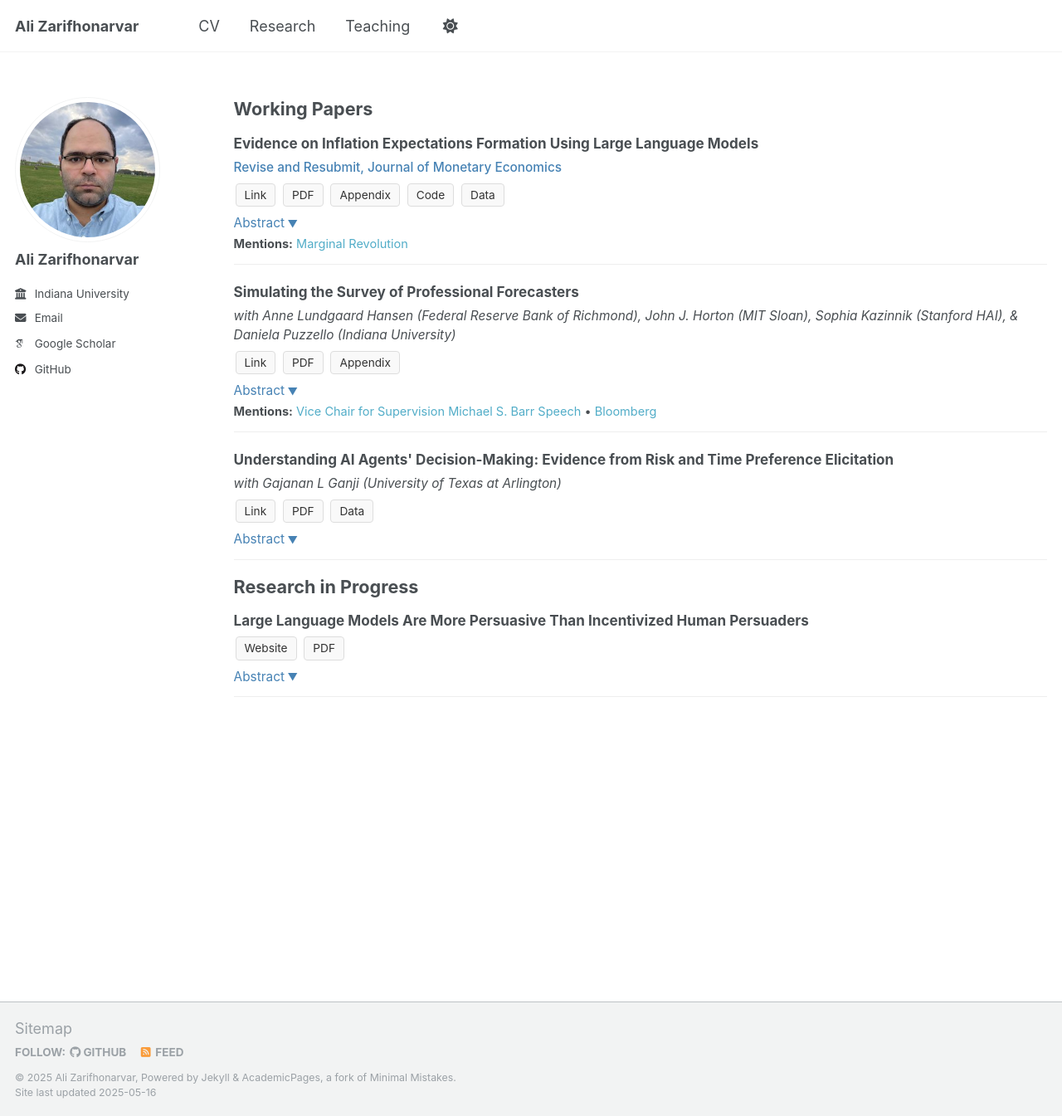
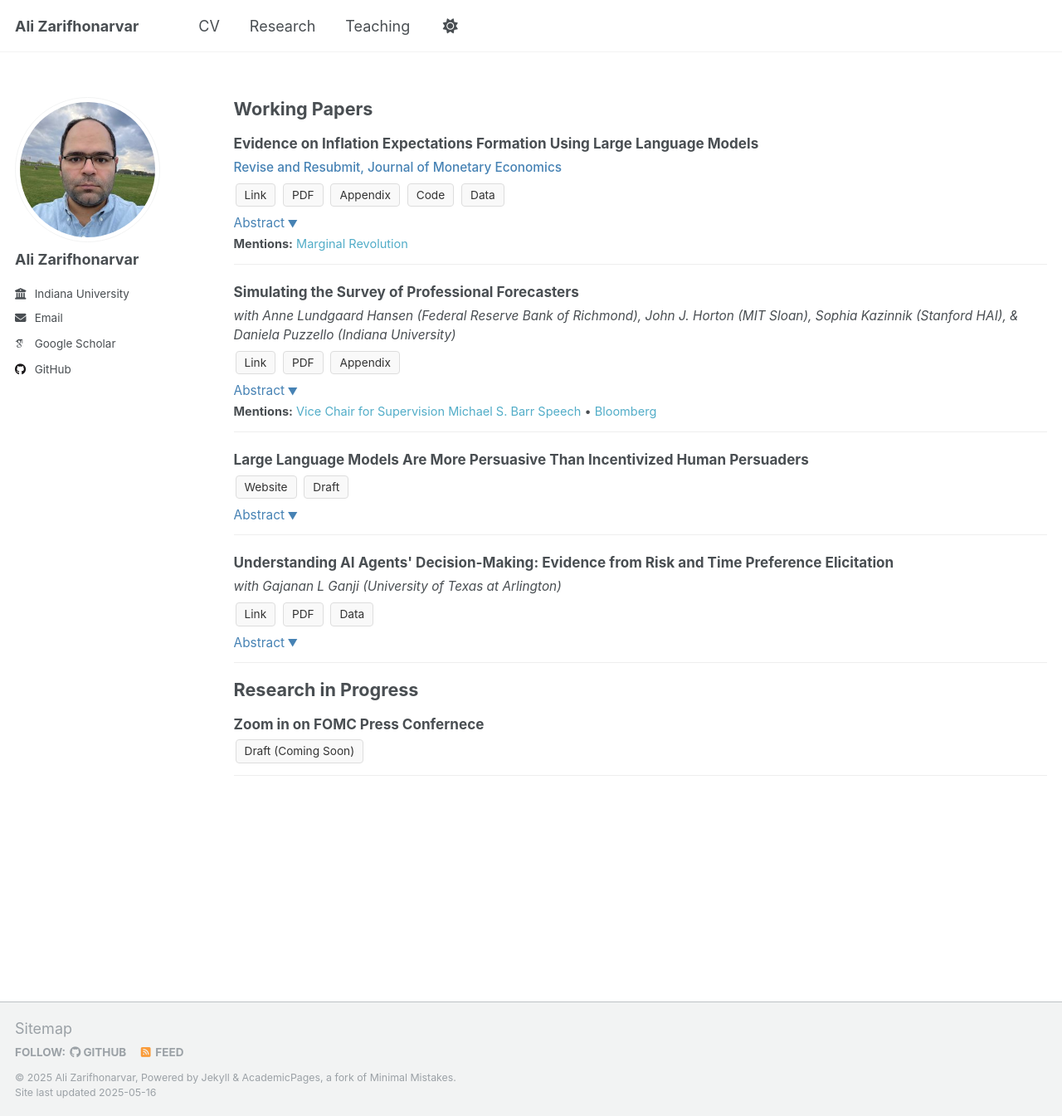
Before and after one commit to alizarif/alizarif.github.io, a Jekyll site: the page built from _pages/research.html, in a window 1280 px wide and 1345 px high. Shown: the whole window at 83% size. Built offline with Jekyll 4.4.1, drawn with Linux system fonts in a browser that asks for light colours; some web fonts are replaced.

Commit message:
Update research.html

```diff
--- a/_pages/research.html
+++ b/_pages/research.html
@@ -127,6 +127,20 @@ author_profile: true
 </div>
 
 <div class="publication-container">
+  <div class="publication-title">Large Language Models Are More Persuasive Than Incentivized Human Persuaders</div>
+
+  <div class="resources">
+    <a href="https://sites.google.com/view/ai-persuasion/team?authuser=0" class="resource-box">Website</a>
+    <a href="https://arxiv.org/abs/2505.09662" class="resource-box">Draft</a>
+  </div>
+
+  <div class="abstract-toggle" onclick="toggleAbstract('abstract-5', this)">Abstract</div>
+  <div id="abstract-5" class="abstract-content" style="display:none;">
+    <p>We directly compare the persuasion capabilities of a frontier large language model (LLM; Claude Sonnet 3.5) against incentivized human persuaders in an interactive, real-time conversational quiz setting. In this preregistered, large-scale incentivized experiment, participants (quiz takers) completed an online quiz where persuaders (either humans or LLMs) attempted to persuade quiz takers toward correct or incorrect answers. We find that LLM persuaders achieved significantly higher compliance with their directional persuasion attempts than incentivized human persuaders, demonstrating superior persuasive capabilities in both truthful (toward correct answers) and deceptive (toward incorrect answers) contexts. We also find that LLM persuaders significantly increased quiz takers' accuracy, leading to higher earnings, when steering quiz takers toward correct answers, and significantly decreased their accuracy, leading to lower earnings, when steering them toward incorrect answers. Overall, our findings suggest that AI's persuasion capabilities already exceed those of humans that have real-money bonuses tied to performance. Our findings of increasingly capable AI persuaders thus underscore the urgency of emerging alignment and governance frameworks.</p>
+  </div>
+</div>
+
+<div class="publication-container">
   <div class="publication-title">Understanding AI Agents' Decision-Making: Evidence from Risk and Time Preference Elicitation</div>
   <div class="author-list">with Gajanan L Ganji (University of Texas at Arlington)</div>
 
@@ -145,17 +159,12 @@ author_profile: true
 <h2>Research in Progress</h2>
 
 <div class="publication-container">
-  <div class="publication-title">Large Language Models Are More Persuasive Than Incentivized Human Persuaders</div>
+  <div class="publication-title">Zoom in on FOMC Press Confernece</div>
 
   <div class="resources">
-    <a href="https://sites.google.com/view/ai-persuasion/team?authuser=0" class="resource-box">Website</a>
-    <a href="#" class="resource-box">PDF</a>
+    <a href="#" class="resource-box">Draft (Coming Soon)</a>
   </div>
 
-  <div class="abstract-toggle" onclick="toggleAbstract('abstract-5', this)">Abstract</div>
-  <div id="abstract-5" class="abstract-content" style="display:none;">
-    <p>We directly compare the persuasion capabilities of a frontier large language model (LLM; Claude Sonnet 3.5) against incentivized human persuaders in an interactive, real-time conversational setting. In this pre-registered, large-scale incentivized experiment, participants completed an online quiz where persuaders (either humans or LLM) attempted to persuade quiz takers towards correct or incorrect answers. We find that LLM persuaders achieve significantly higher compliance with their directional persuasion attempts than incentivized human persuaders, demonstrating superior persuasion capabilities in both truthful (toward correct answers) and deceptive (toward incorrect answers) contexts. We also find that LLM persuaders significantly increased quiz takers' earnings when aiming to improve accuracy, and significantly decreased their earnings when aiming to reduce accuracy. Overall, our findings suggest that AI persuasion capabilities already exceed robust human baselines. Our findings thus underscore the urgency of ethical and regulatory infrastructure that can mitigate excellent AI-driven persuasion technologies.</p>
-  </div>
 </div>
 
 <script>
```
